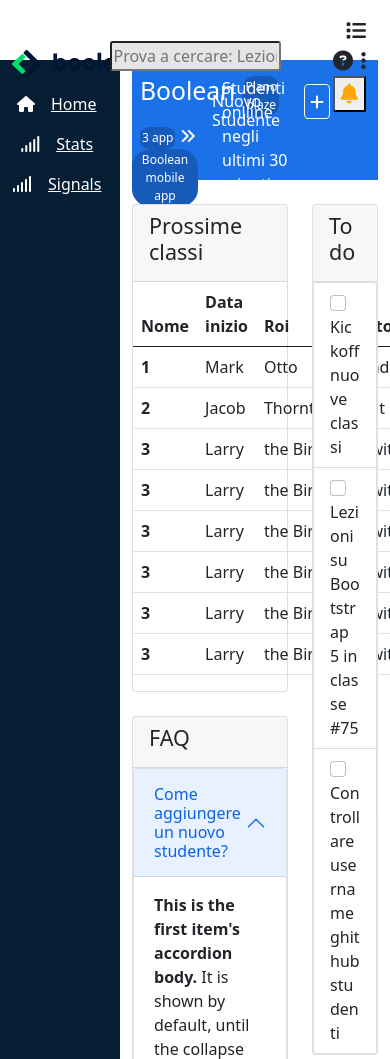
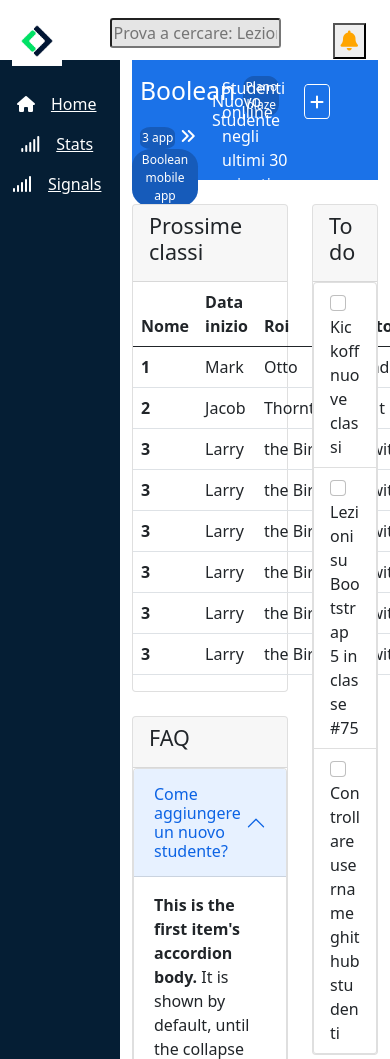
Before and after one commit to Alati11/html-css-bootstrap-dashboard, a plain HTML site: page index.html in a window 390 px wide. Shown: the top 1059 px of the page. Drawn offline with nearby package versions, Linux system fonts and the light colour scheme.

Commit message:
correction responsice mobile toolbar

```diff
--- a/css/app.css
+++ b/css/app.css
@@ -10,6 +10,10 @@
     width:100%;
     height: 60px;
     background-color: white;
+}
+/* toolbar */
+.logo-mobile {
+	height: 50px;
 }
 /* hero */
 .button-pr {
--- a/index.html
+++ b/index.html
@@ -23,7 +23,10 @@
             <div class="container-fluid header sticky-top ">
         <div class="row justify-content-between align-items-center py-3">
             <div class="col-3">
-                <img src="./img/logo.svg" alt="">
+                <div class="logo-wrapper d-none d-lg-block">
+                    <img src="./img/logo.svg" alt="">
+                </div>
+                <img class="d-block d-lg-none logo-mobile" src="./img/mobile-logo.png" alt="">
             </div>
             <div class="col-3 flex-grow-1 ">
                 <form action="" class="custom-form" method="POST">
@@ -34,9 +37,9 @@
             </div>
             <div class="col-3 me-auto px-4 gap-2 align-middle">
                 <div class="menu-icon-toolbar nav justify-content-end">
-                    <a href="#" class="ms-2 text-dark"><i class="fa-solid fa-list"></i></a>
-                    <a href="#" class="ms-2 text-dark"><i class="fa-solid fa-circle-question"></i></a>
-                    <a href="#" class="ms-2 text-dark"><i class="fa-solid fa-ellipsis-vertical"></i></a>
+                    <a href="#" class="ms-2 text-dark d-none d-lg-block"><i class="fa-solid fa-list"></i></a>
+                    <a href="#" class="ms-2 text-dark d-none d-lg-block"><i class="fa-solid fa-circle-question"></i></a>
+                    <a href="#" class="ms-2 text-dark d-none d-lg-block"><i class="fa-solid fa-ellipsis-vertical"></i></a>
                     <!-- <a href="#" class="bell ms-2" ><i class="fa-solid fa-bell"></i></a> -->
                     <button type="button" class="bell ms-2" data-bs-container="body" data-bs-toggle="popover" data-bs-placement="bottom" data-bs-content="Bottom popover">
                         <i class="fa-solid fa-bell"></i>
```
